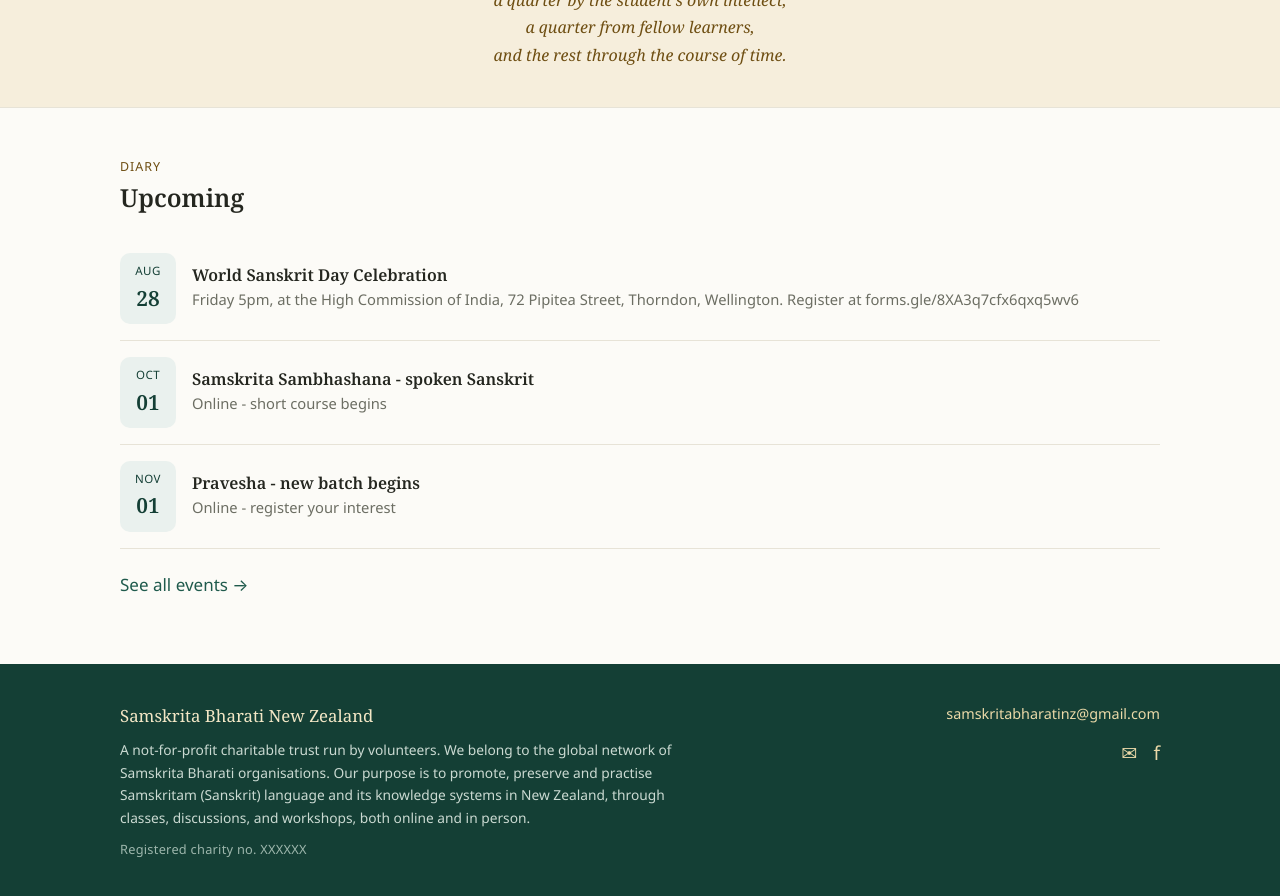
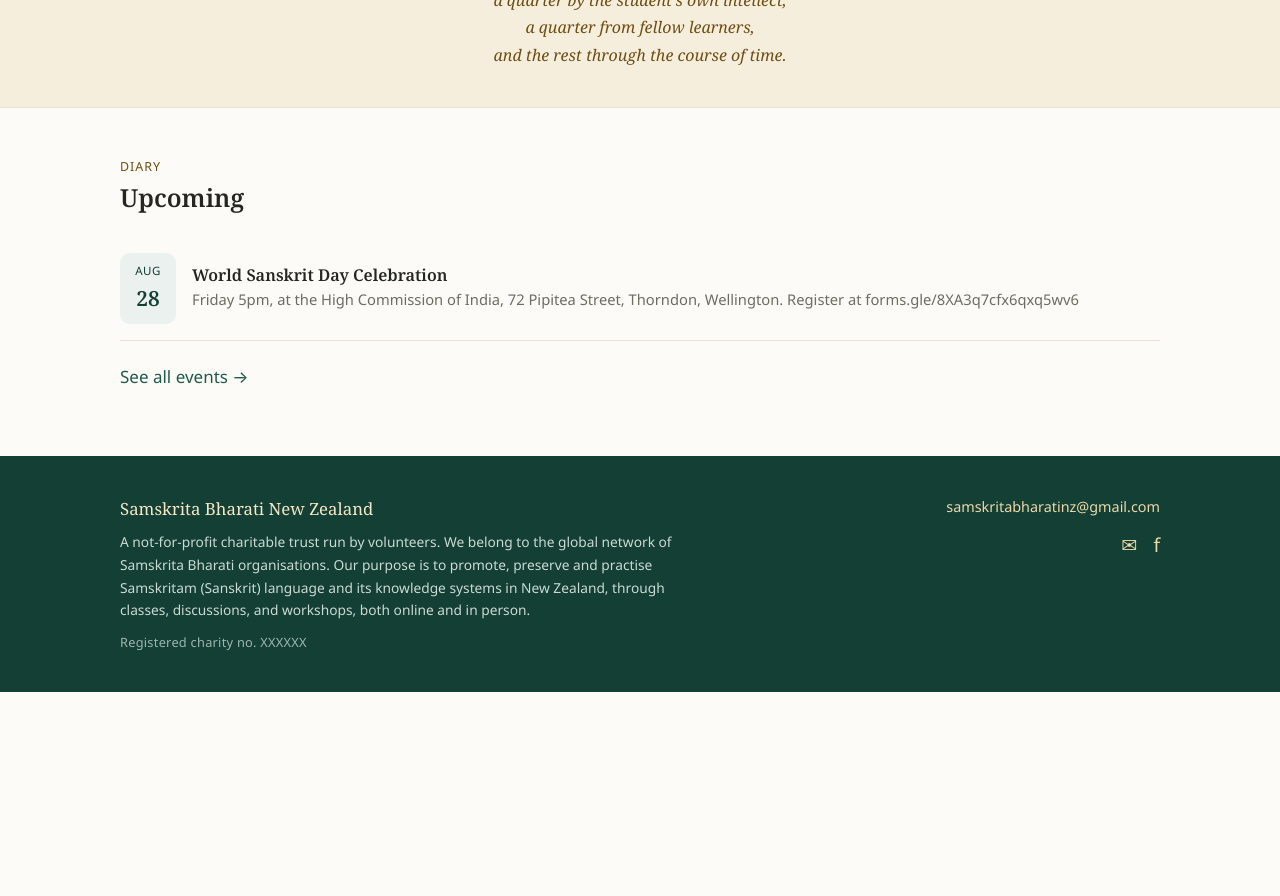
Before and after one commit to samskritabharatinz/samskritabharatinz.github.io, a Jekyll site: the page built from index.html, in a window 1280 px wide and 900 px high, scrolled down 1006 px. Shown: the top 896 px of the window. Built offline with Jekyll 4.4.1, drawn with Linux system fonts in a browser that asks for light colours; after the commit the page ends 1698 px from its top, so only the background shows below that.

Commit message:
Update events.yml

```diff
--- a/_data/events.yml
+++ b/_data/events.yml
@@ -14,13 +14,3 @@
   day: "28"
   title: "World Sanskrit Day Celebration"
   detail: "Friday 5pm, at the High Commission of India, 72 Pipitea Street, Thorndon, Wellington. Register at forms.gle/8XA3q7cfx6qxq5wv6"
-
-- month: "Oct"
-  day: "01"
-  title: "Samskrita Sambhashana - spoken Sanskrit"
-  detail: "Online - short course begins"
-
-- month: "Nov"
-  day: "01"
-  title: "Pravesha - new batch begins"
-  detail: "Online - register your interest"
```
